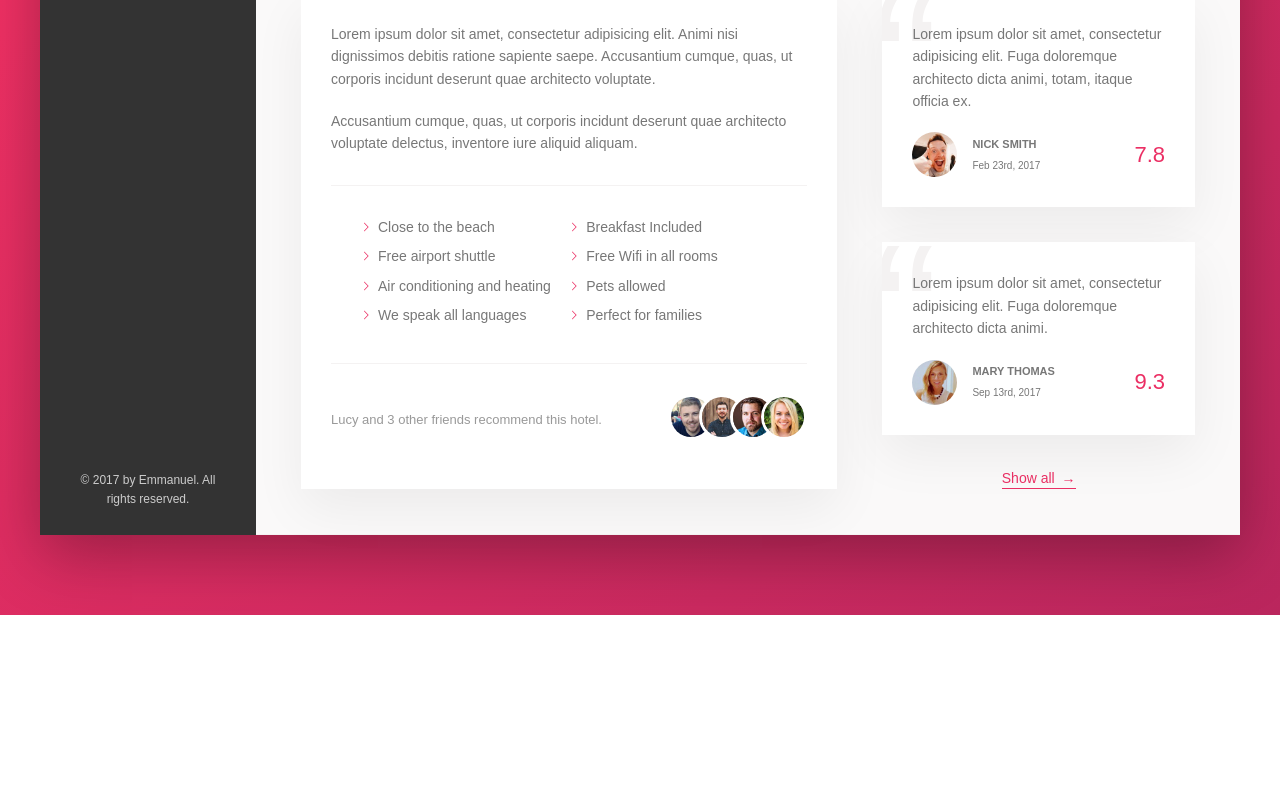
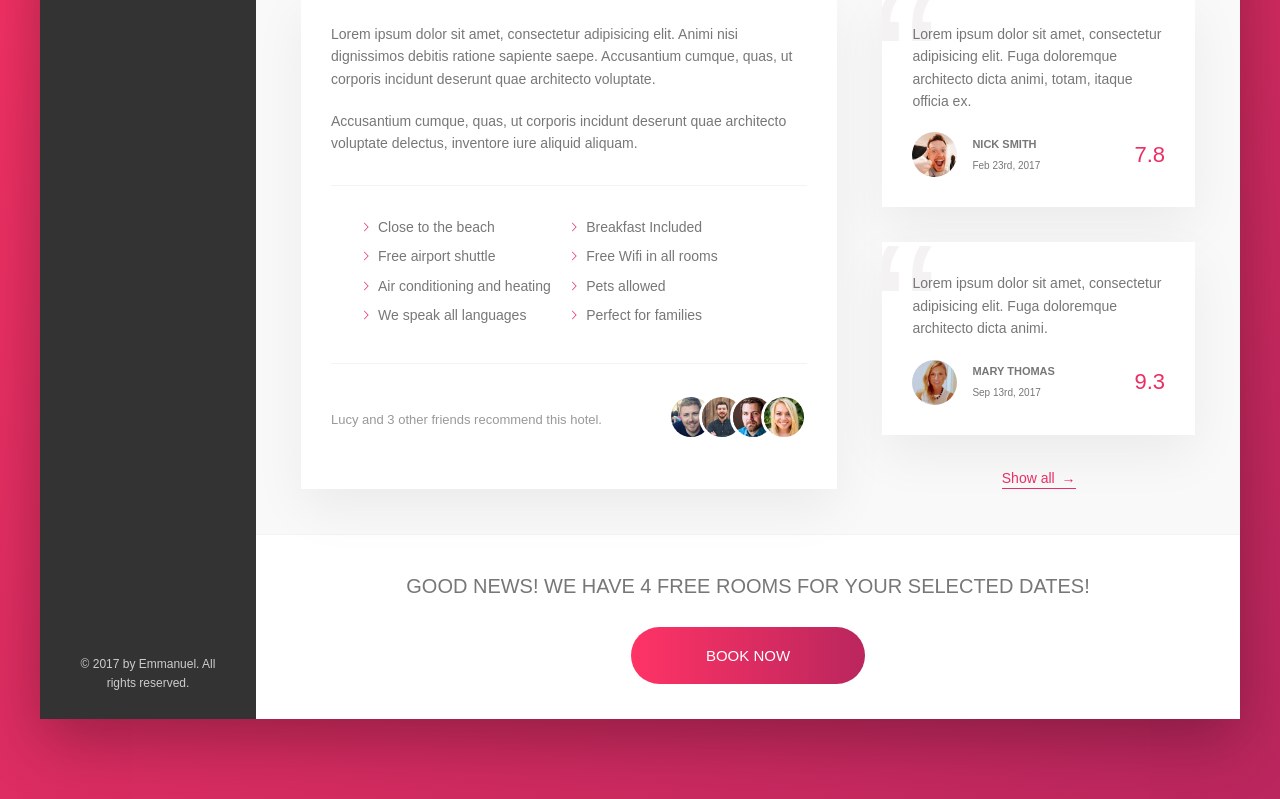
Before and after one commit to Harkindey/Trillo-React, a React app: page / in a window 1280 px wide. Shown: the part 466-1265 px from the top of the page. Before the commit the page ends 1081 px from the top, so only its background shows below. Built offline with nearby package versions, Linux system fonts and the light colour scheme.

Commit message:
CTA ends

```diff
--- a/src/App.js
+++ b/src/App.js
@@ -190,6 +190,15 @@
                 <button className="btn-inline">Show all <span>&rarr;</span></button>
               </div>
             </div>
+            <div className="cta">
+              <h2 className="cta__book-now">
+                Good news! We have 4 free rooms for your selected dates!
+                </h2>
+              <button className="btn">
+                <span className="btn__visible">Book now</span>
+                <span className="btn__invisible">Only 4 rooms left</span>
+              </button>
+            </div>
           </main>
         </div>
       </div >
--- a/src/sass/_components.scss
+++ b/src/sass/_components.scss
@@ -450,3 +450,69 @@
         z-index: 1;
     }
 }
+
+/////////////////////////////////////////////////////////
+// CALL TO ACTIONS
+
+.cta {
+    padding: 3.5rem;
+    text-align: center;
+
+    &__book-now {
+        text-transform: uppercase;
+        font-size: 2rem;
+        font-weight: 300;
+        margin-bottom: 2.5rem;
+    }
+}
+
+/////////////////////////////////////////////////////////
+// CALL TO ACTIONS
+
+.btn {
+    font-size: 1.5rem;
+    font-weight: 300;
+    border: none;
+    text-transform: uppercase;
+    border-radius: 100px;
+    background-image: linear-gradient(to right, var(--color-primary-light), var(--color-primary-dark));
+    color: #fff;
+    position: relative;
+    overflow: hidden;
+    cursor: pointer;
+
+    &  > * {
+        display: inline-block;
+        height: 100%;
+        width: 100%;
+        transition: all .2s; // Transistion doesnt work for background image and gradient
+    }
+
+    &__visible {
+        padding: 2rem 7.5rem;
+    }
+
+    &__invisible {
+        position: absolute;
+        padding: 2rem 0;
+        left: 0;
+        top: -100%;
+    }
+
+    &:hover {
+        background-image: linear-gradient(to left, var(--color-primary-light), var(--color-primary-dark));
+    }
+
+    &:hover &__visible {
+            transform: translateY(100%);
+    }
+
+    &:hover &__invisible{
+        top:0;
+    }
+
+    &:focus {
+        outline: none;
+        animation: pulsate 1s infinite;
+    }
+}
```
